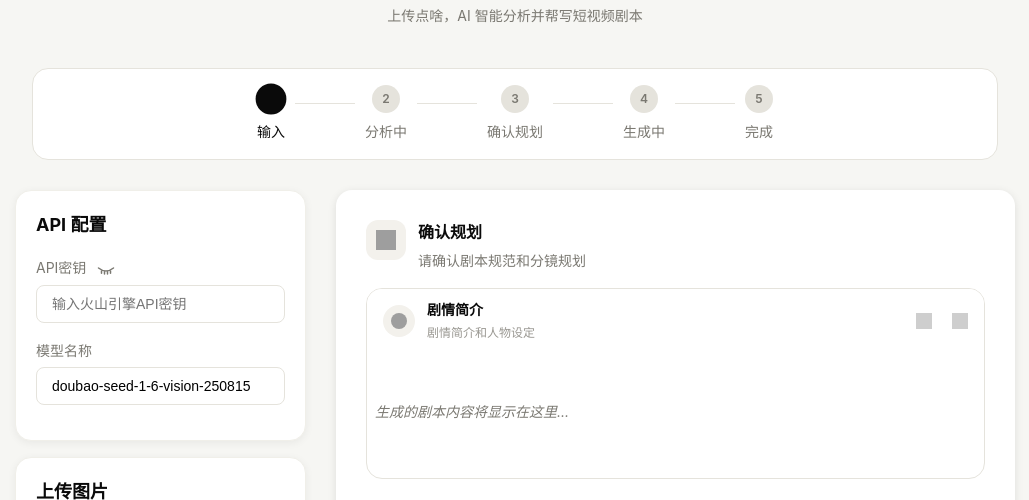
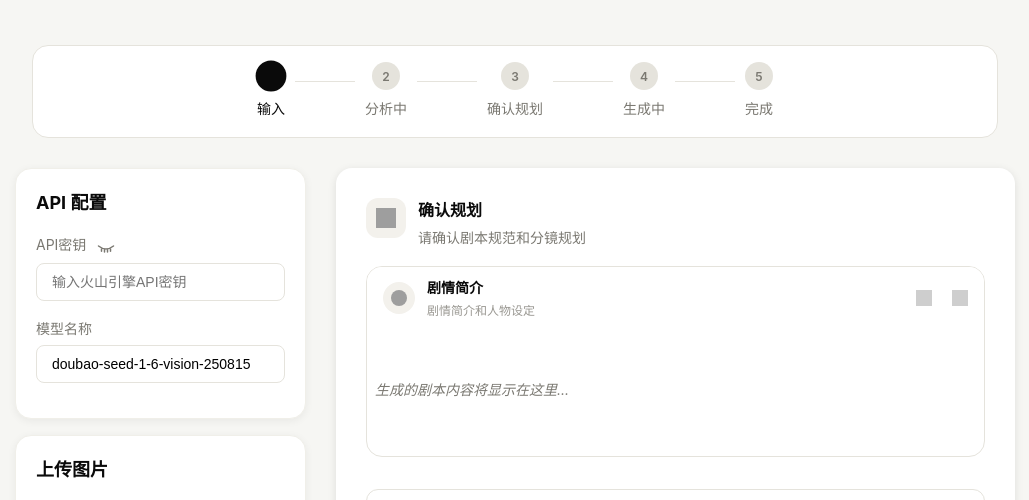
Before and after one commit to Inchel214/Short-video-script-generator, an Electron app: page src/frontend/index.html in a window 1400 px wide. Shown: the part 124-624 px from the top of the page, without its empty margins (185-1214 px from the left). Drawn offline with Linux system fonts and the light colour scheme; grey boxes are pictures that could not be loaded.

Commit message:
fix: 删除header中的提示文案

```diff
--- a/src/frontend/index.html
+++ b/src/frontend/index.html
@@ -14,7 +14,6 @@
                 <span class="logo-text">AI 主图&详情图</span>
             </div>
             <h1>AI帮写需求，一键生成剧本</h1>
-            <p>上传点啥，AI 智能分析并帮写短视频剧本</p>
         </header>
 
         <!-- 步骤指示器 -->
```
